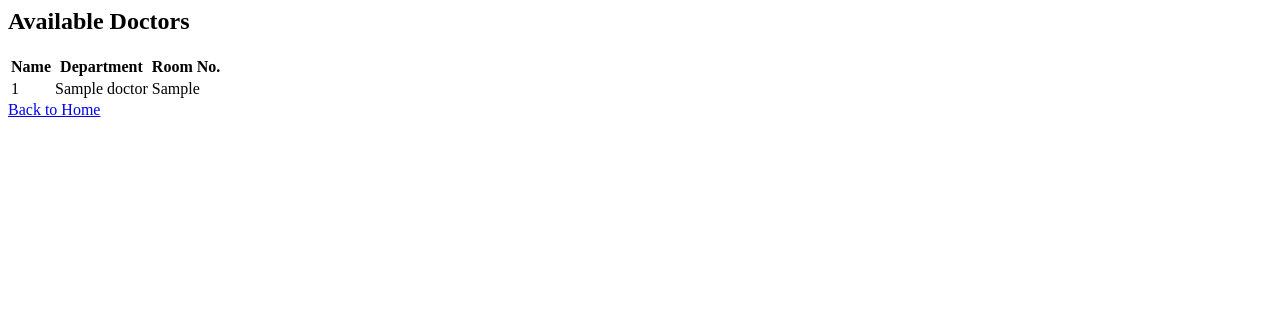
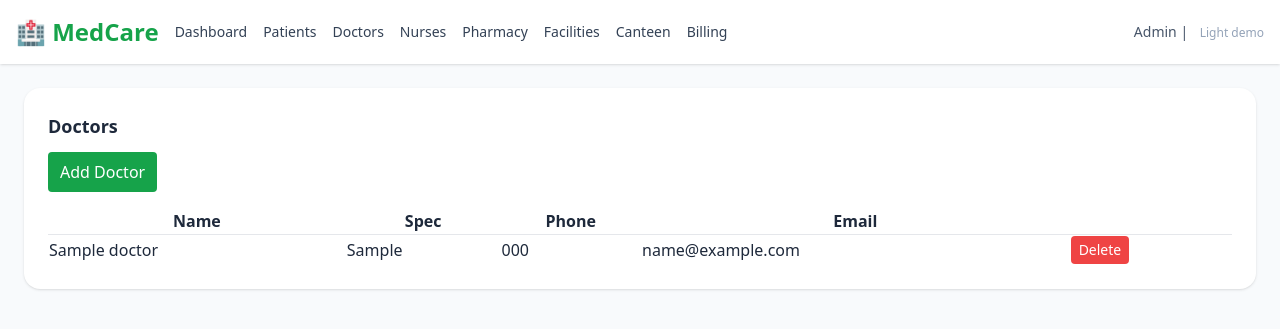
Before and after one commit to SargamS/hospital-management-system, a Flask app: page /doctors in a window 1280 px wide. Shown: the top 329 px of the page. Run offline with Flask 3, Linux system fonts and the light colour scheme; tables that the repository leaves empty hold one stand-in row (values such as "Sample post"); some libraries are stand-ins or nearby versions.

Commit message:
Update doctors.html

```diff
--- a/templates/doctors.html
+++ b/templates/doctors.html
@@ -1,8 +1,22 @@
-<h2>Available Doctors</h2>
-<table>
-  <tr><th>Name</th><th>Department</th><th>Room No.</th></tr>
-  {% for doc in doctors %}
-  <tr><td>{{ doc[0] }}</td><td>{{ doc[1] }}</td><td>{{ doc[2] }}</td></tr>
-  {% endfor %}
-</table>
-<a href="/">Back to Home</a>
+{% extends "base.html" %}
+{% block content %}
+<div class="bg-white rounded-2xl p-6 shadow">
+  <h2 class="text-lg font-semibold">Doctors</h2>
+  <a href="{{ url_for('add_doctor') }}" class="inline-block px-3 py-2 mt-3 bg-green-600 text-white rounded">Add Doctor</a>
+  <table class="min-w-full mt-4">
+    <thead><tr><th>Name</th><th>Spec</th><th>Phone</th><th>Email</th><th></th></tr></thead>
+    <tbody>
+      {% for d in doctors %}
+      <tr class="border-t">
+        <td>{{ d.name }}</td><td>{{ d.specialization }}</td><td>{{ d.phone }}</td><td>{{ d.email }}</td>
+        <td>
+          <form method="post" action="{{ url_for('delete_doctor', doc_id=d.doc_id) }}" onsubmit="return confirm('Delete doctor?')">
+            <button class="px-2 py-1 text-sm bg-red-500 text-white rounded">Delete</button>
+          </form>
+        </td>
+      </tr>
+      {% endfor %}
+    </tbody>
+  </table>
+</div>
+{% endblock %}
```
